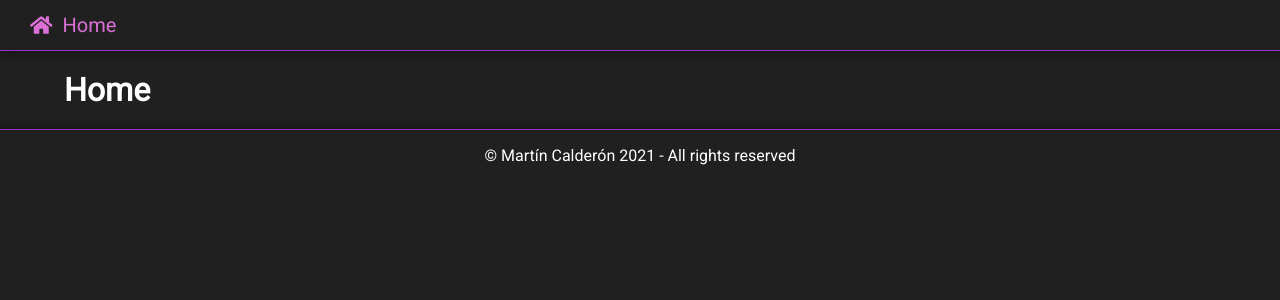
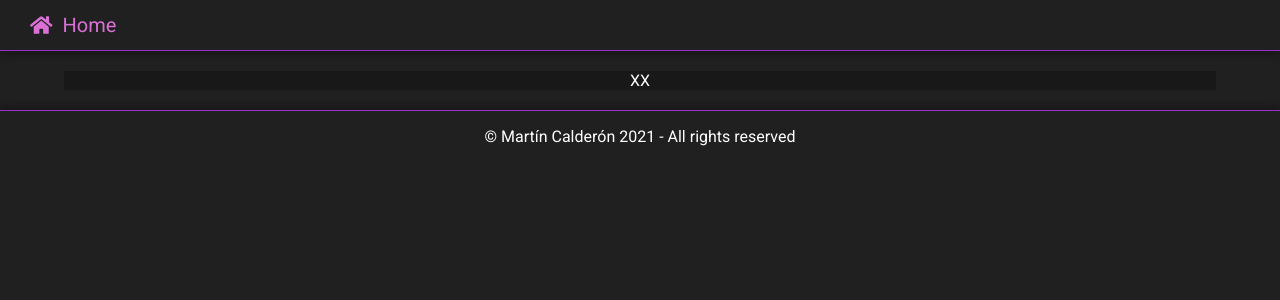
Before and after one commit to MartinDCalderonP/imdb-app-final-project, a React (Create React App) app: page / in a window 1280 px wide. Shown: the top 300 px of the page. Built offline with nearby package versions, Linux system fonts and the light colour scheme.

Commit message:
:art: Add useFetch and styles to Home page.

```diff
--- a/src/pages/Home.tsx
+++ b/src/pages/Home.tsx
@@ -1,10 +1,21 @@
-import React from 'react';
+import React, { useState } from 'react';
+import styles from '../styles/Home.module.scss';
 import Layout from '../components/Layout';
+import useFetch from '../hooks/useFetch';
+import { API } from '../common/Enums';
+import { IPopularMovies, IPopularTvShows } from '../common/Interfaces';
 
 export default function Home() {
+	const [currentMoviesPage, setCurrentMoviesPage] = useState(1);
+	const [currentTvShowsPage, setCurrentTvShowsPage] = useState(1);
+	const popularMoviesFetchUrl = `${API.base}${API.popularMovies}?page=${currentMoviesPage}`;
+	const popularTvShowsFetchUrl = `${API.base}${API.popularTvShows}?page=${currentTvShowsPage}`;
+	// const movies = useFetch<IPopularMovies>(popularMoviesFetchUrl);
+	// const tvShows = useFetch<IPopularTvShows>(popularTvShowsFetchUrl);
+
 	return (
 		<Layout>
-			<h1>Home</h1>
+			<div className={styles.home}>XX</div>
 		</Layout>
 	);
 }
--- /dev/null
+++ b/src/styles/Home.module.scss
@@ -0,0 +1,9 @@
+.home {
+	width: 100%;
+	height: 100%;
+	display: flex;
+	flex-direction: column;
+	align-items: center;
+	justify-content: center;
+	background-color: var(--innerBackgroundColor);
+}
```
